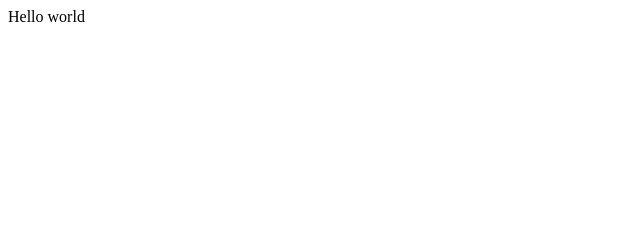
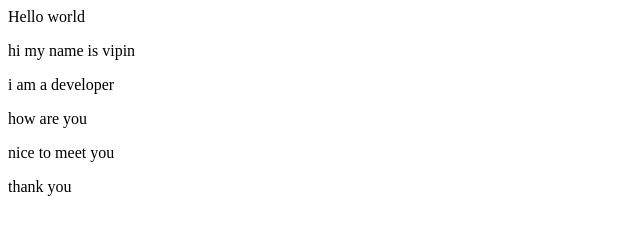
Before and after one commit to sharmakalki851-eng/git-practKnow, a plain HTML site: page index.html in a window 1280 px wide. Shown: the whole page, without its empty margins (0-640 px from the left). Drawn offline with Linux system fonts and the light colour scheme.

Commit message:
Add a text in index file

```diff
--- a/index.html
+++ b/index.html
@@ -1 +1,8 @@
 <p>Hello world </p>
+
+
+<p>hi my name is vipin</p>
+<p>i am a developer</p>
+<p>how are you</p>
+<p>nice to meet you</p>
+<p>thank you</p>
```
